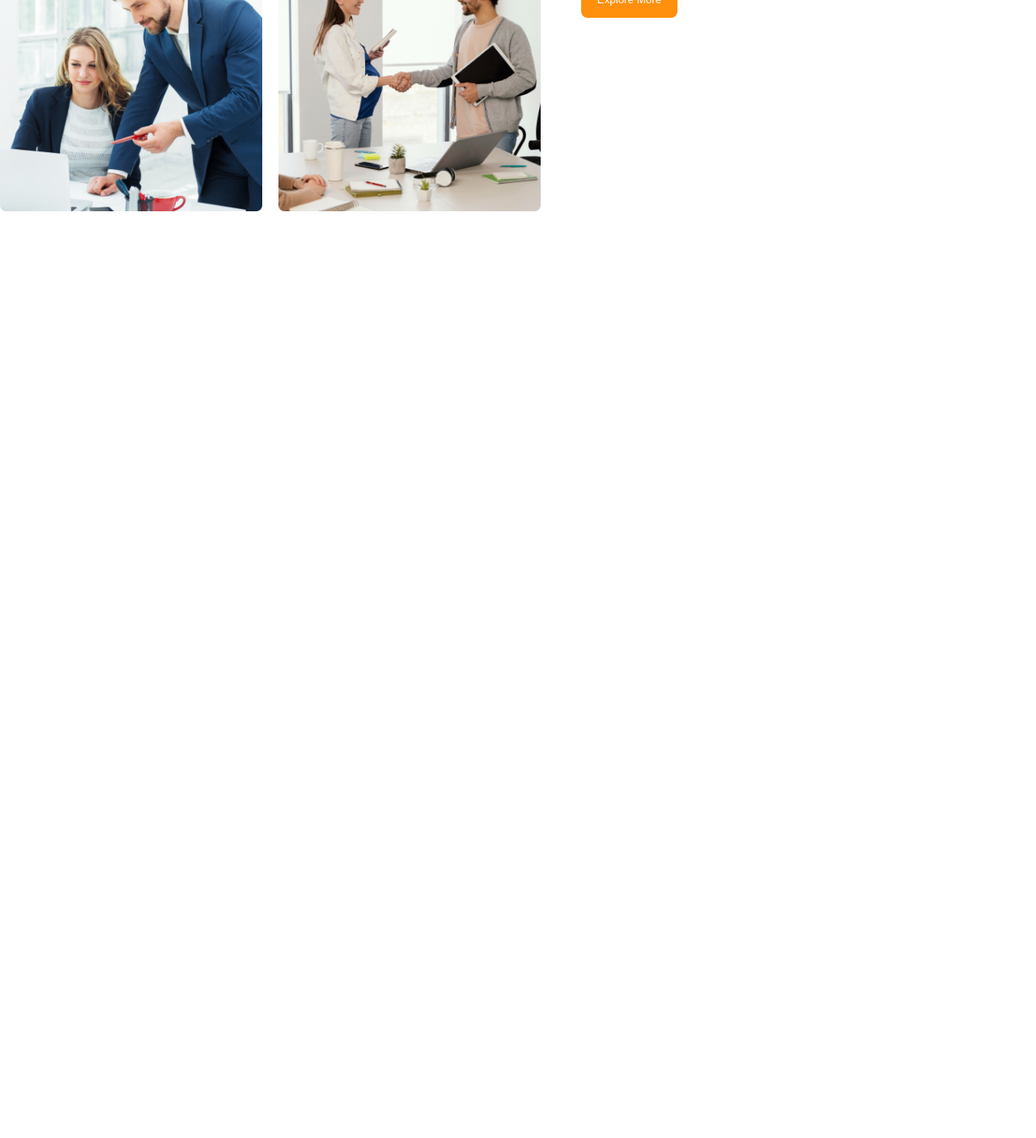
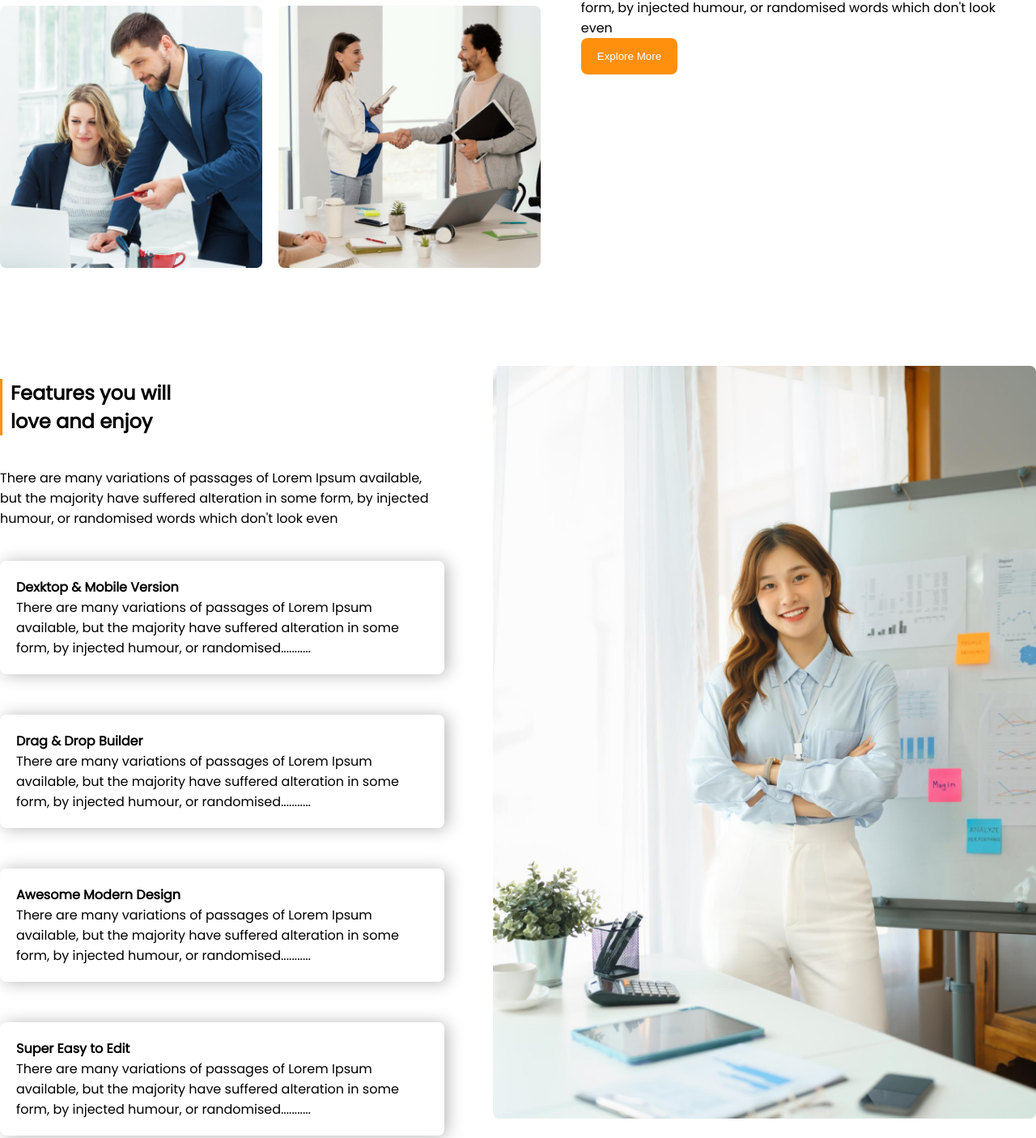
Before and after one commit to AfsanaAbsar/G3-architects, a plain HTML site: page index.html in a window 1280 px wide. Shown: the part 1569-2975 px from the top of the page at 81% size. Before the commit the page ends 1837 px from the top, so only its background shows below. Drawn offline with Linux system fonts and the light colour scheme.

Commit message:
feature section added

```diff
--- a/css/style.css
+++ b/css/style.css
@@ -77,6 +77,9 @@ nav {
 .banner-img {}
 
 
+.feature-list {
+    padding-top: 70px;
+}
 
 .feauture-list-images {
     display: grid;
@@ -87,6 +90,42 @@ nav {
 .feature-list-content {
     width: 50%;
     padding: 50px;
+}
+
+
+.feature {
+    padding: 50px 0;
+}
+
+.feature-container {
+    justify-content: space-between;
+}
+
+.feature-content {
+    width: 50%;
+    padding-right: 60px;
+    padding-top: 80px;
+}
+
+.feature-content-title div {
+    border-left: 3px solid #FF900E;
+    padding-left: 10px;
+    margin-bottom: 40px;
+}
+
+.feature-content-description {
+    display: flex;
+    flex-direction: column;
+
+    padding-top: 40px;
+
+}
+
+.feature-content-description div {
+    margin-bottom: 50px;
+    padding: 20px;
+    border-radius: 8px;
+    box-shadow: 4px 1px 20px 0px rgb(0 0 0 / 28%);
 }
 
 
@@ -116,4 +155,5 @@ nav {
 
 
 
+
 /*code for Responsive design */
--- a/index.html
+++ b/index.html
@@ -79,6 +79,54 @@
         </div>
     </section>
 
+
+    <!-- feature section -->
+
+    <section class="feature">
+        <div class="container flex feature-container ">
+            <div class="feature-content">
+                <div class="feature-content-title">
+                    <div>
+                        <h2>Features you will <br> love and enjoy</h2>
+                    </div>
+                    <p>
+                        There are many variations of passages of Lorem Ipsum available, but the majority have suffered
+                        alteration in some form, by injected humour, or randomised words which don't look even
+                    </p>
+                </div>
+                <div class="feature-content-description">
+                    <div>
+                        <h4>Dexktop & Mobile Version</h4>
+                        <p>There are many variations of passages of Lorem Ipsum available, but the majority have
+                            suffered
+                            alteration in some form, by injected humour, or randomised...........</p>
+                    </div>
+                    <div>
+                        <h4>Drag & Drop Builder</h4>
+                        <p>There are many variations of passages of Lorem Ipsum available, but the majority have
+                            suffered
+                            alteration in some form, by injected humour, or randomised...........</p>
+                    </div>
+                    <div>
+                        <h4>Awesome Modern Design</h4>
+                        <p>There are many variations of passages of Lorem Ipsum available, but the majority have
+                            suffered
+                            alteration in some form, by injected humour, or randomised...........</p>
+                    </div>
+                    <div>
+                        <h4>Super Easy to Edit</h4>
+                        <p>There are many variations of passages of Lorem Ipsum available, but the majority have
+                            suffered
+                            alteration in some form, by injected humour, or randomised...........</p>
+                    </div>
+                </div>
+            </div>
+            <div class="feature-img">
+                <img src="./images/architect.png" alt="">
+            </div>
+        </div>
+    </section>
+
 </body>
 
 </html>
```
